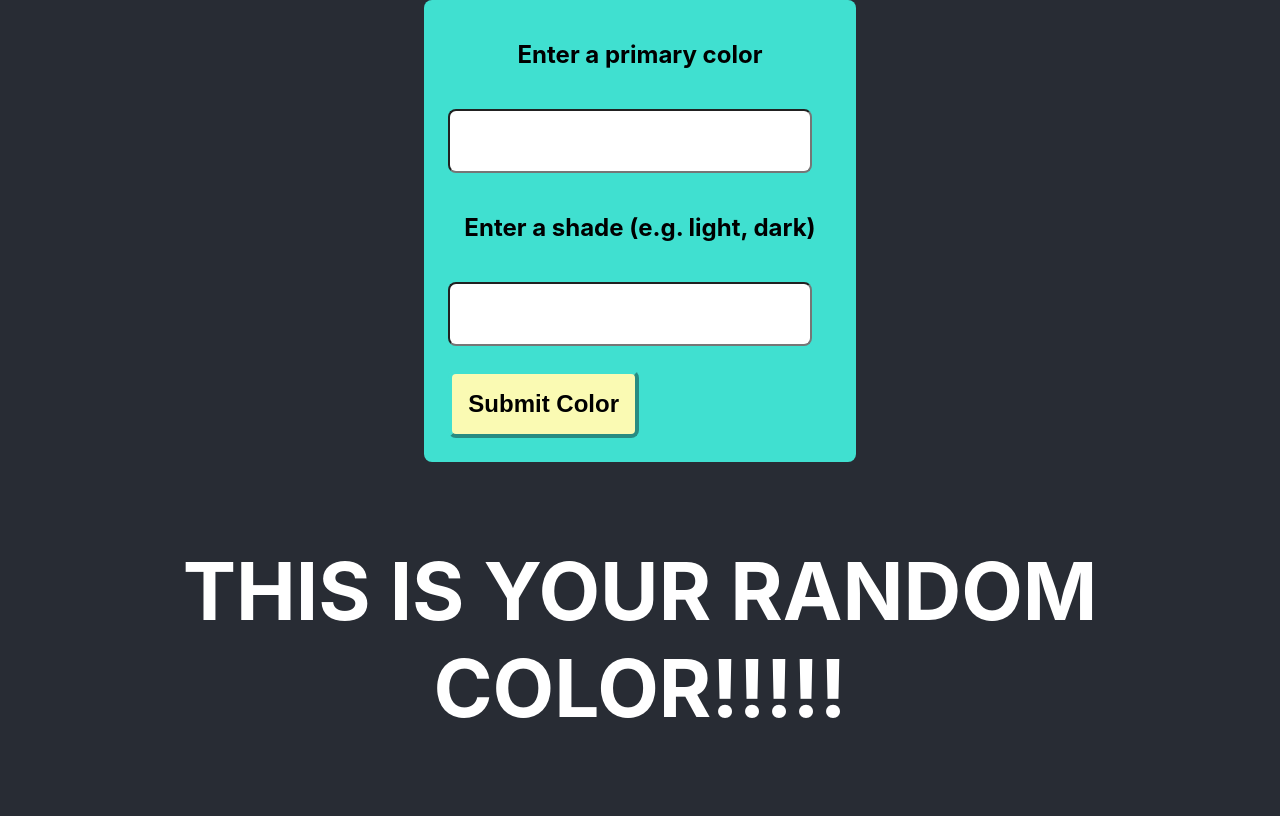
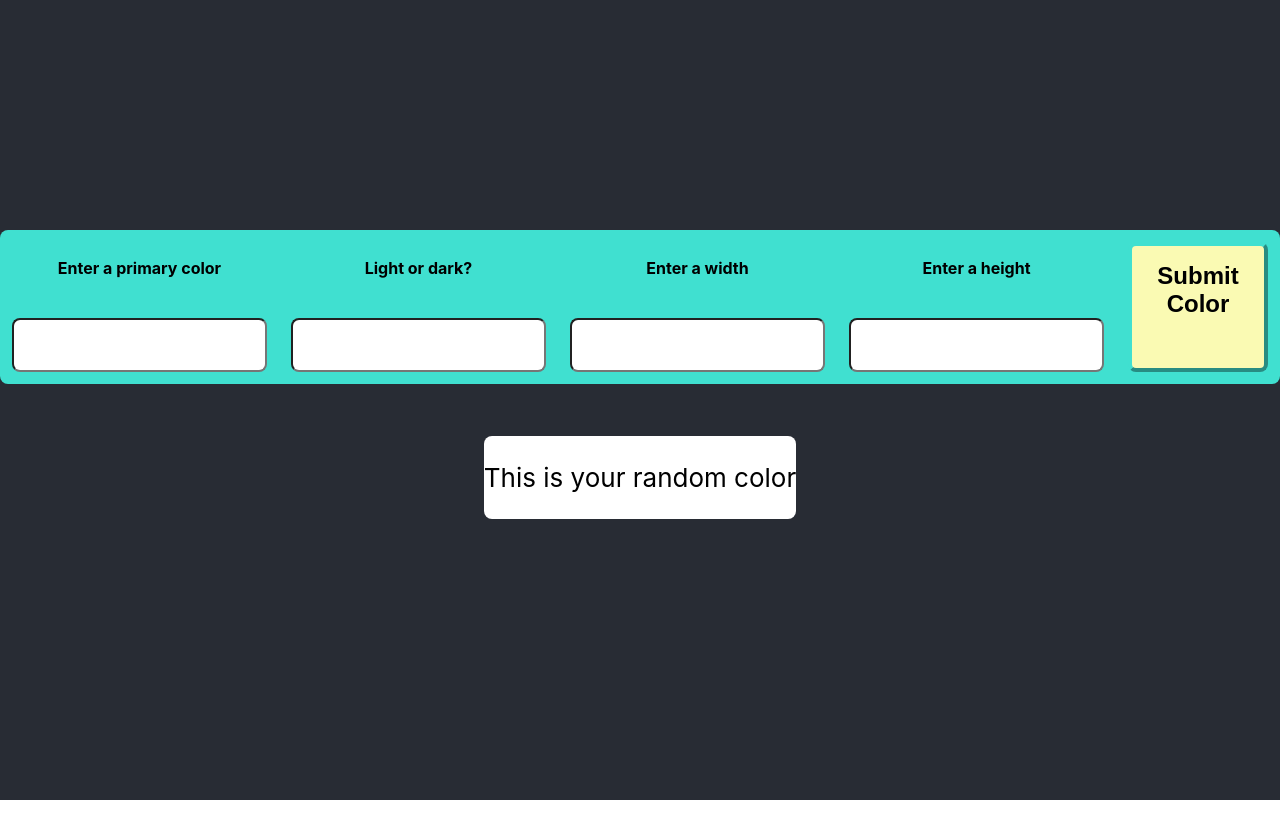
Before and after one commit to jgsheppa/react-app-random-color-generator, a React (Create React App) app: page / in a window 1280 px wide. Built offline with nearby package versions, Linux system fonts and the light colour scheme.

Commit message:
Added height and width options, redesigned site

```diff
--- a/package.json
+++ b/package.json
@@ -3,6 +3,7 @@
   "version": "0.1.0",
   "private": true,
   "dependencies": {
+    "@emotion/core": "^10.0.35",
     "@testing-library/jest-dom": "^4.2.4",
     "@testing-library/react": "^9.3.2",
     "@testing-library/user-event": "^7.1.2",
--- a/src/App.css
+++ b/src/App.css
@@ -1,5 +1,6 @@
 .App {
   text-align: center;
+  margin: 0;
 }
 
 .App-logo {
@@ -30,16 +31,25 @@
 
 .flexbox {
   display: flex;
-  flex-direction: column;
-  justify-content: space-around;
+  flex-direction: row;
 }
 
-.item {
+.container {
   display: flex;
   flex-direction: column;
-  margin: 24px;
+}
+.item {
+  margin: 12px;
   padding: 16px;
-  font-size: 24px;
+  font-size: 16px;
+  font-weight: bold;
+  border-radius: 8px;
+}
+
+.itemInput {
+  margin: 12px;
+  padding: 16px;
+  font-size: 16px;
   font-weight: bold;
   border-radius: 8px;
 }
@@ -64,12 +74,14 @@
   }
 }
 
-.randomColorText {
-  font-size: 80px;
-  font-weight: bold;
-}
-
 .background-box {
   background-color: #40e0d0;
   border-radius: 8px;
+  display: flex;
 }
+
+.colorBox {
+  transition: background-color 2s ease;
+  margin: 2em;
+  border-radius: 8px;
+}
--- a/src/App.js
+++ b/src/App.js
@@ -6,30 +6,59 @@ import randomColor from 'randomcolor';
 function App() {
   const [textColor, setTextColor] = React.useState('#FFFFFF');
   const { register, handleSubmit } = useForm();
+  const [boxWidth, setBoxWidth] = React.useState('100px');
+  const [boxHeight, setBoxHeight] = React.useState('100px');
 
   const onSubmit = (data) => {
     console.log(data);
-    setTextColor(randomColor(data));
+    setTextColor(
+      randomColor({
+        hue: data.hue,
+        luminosity: data.luminosity,
+      }),
+    );
+    console.log(setTextColor(randomColor(data)));
+    setBoxWidth(data.width);
+    console.log(setBoxWidth(data));
+    setBoxHeight(data.height);
+    console.log(setBoxHeight(data));
   };
 
   return (
     <div className="App">
       <header className="App-header">
-        <div className="flexbox">
-          <div className="background-box">
-            <form onSubmit={handleSubmit(onSubmit)}>
+        <form onSubmit={handleSubmit(onSubmit)}>
+          <div className="flexbox background-box">
+            <div className="container">
               <label className="item">Enter a primary color</label>
-              <input className="item" ref={register} name="hue" />
+              <input className="itemInput" ref={register} name="hue" />
+            </div>
+            <div className="container">
+              <label className="item">Light or dark?</label>
+              <input className="itemInput" ref={register} name="luminosity" />
+            </div>
+            <div className="container">
+              <label className="item">Enter a width</label>
+              <input className="itemInput" ref={register} name="width" />
+            </div>
+            <div className="container">
+              <label className="item">Enter a height</label>
+              <input className="itemInput" ref={register} name="height" />
+            </div>
+            <button className="button item">Submit Color</button>
+          </div>
+        </form>
 
-              <label className="item">Enter a shade (e.g. light, dark)</label>
-              <input className="item" ref={register} name="luminosity" />
-              <button className="button item">Submit Color</button>
-            </form>
-          </div>
+        <div
+          className="colorBox"
+          style={{
+            backgroundColor: textColor,
+            height: boxHeight + 'em',
+            width: boxWidth + 'em',
+          }}
+        >
+          <p className="randomColorText">This is your random color</p>
         </div>
-        <p className="randomColorText" style={{ color: textColor }}>
-          THIS IS YOUR RANDOM COLOR!!!!!
-        </p>
       </header>
     </div>
   );
```
Also changed, not shown: 2 other files (tests, documents, lock files or other folders).
